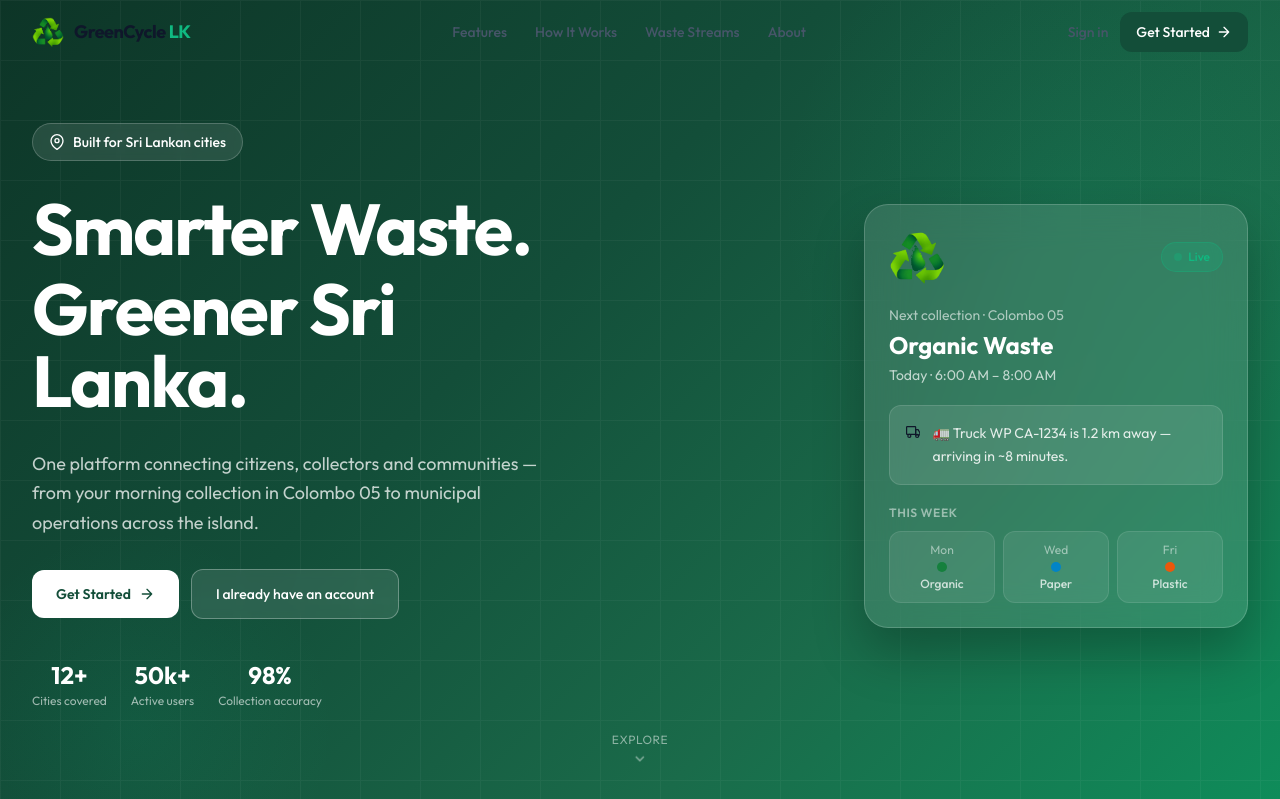
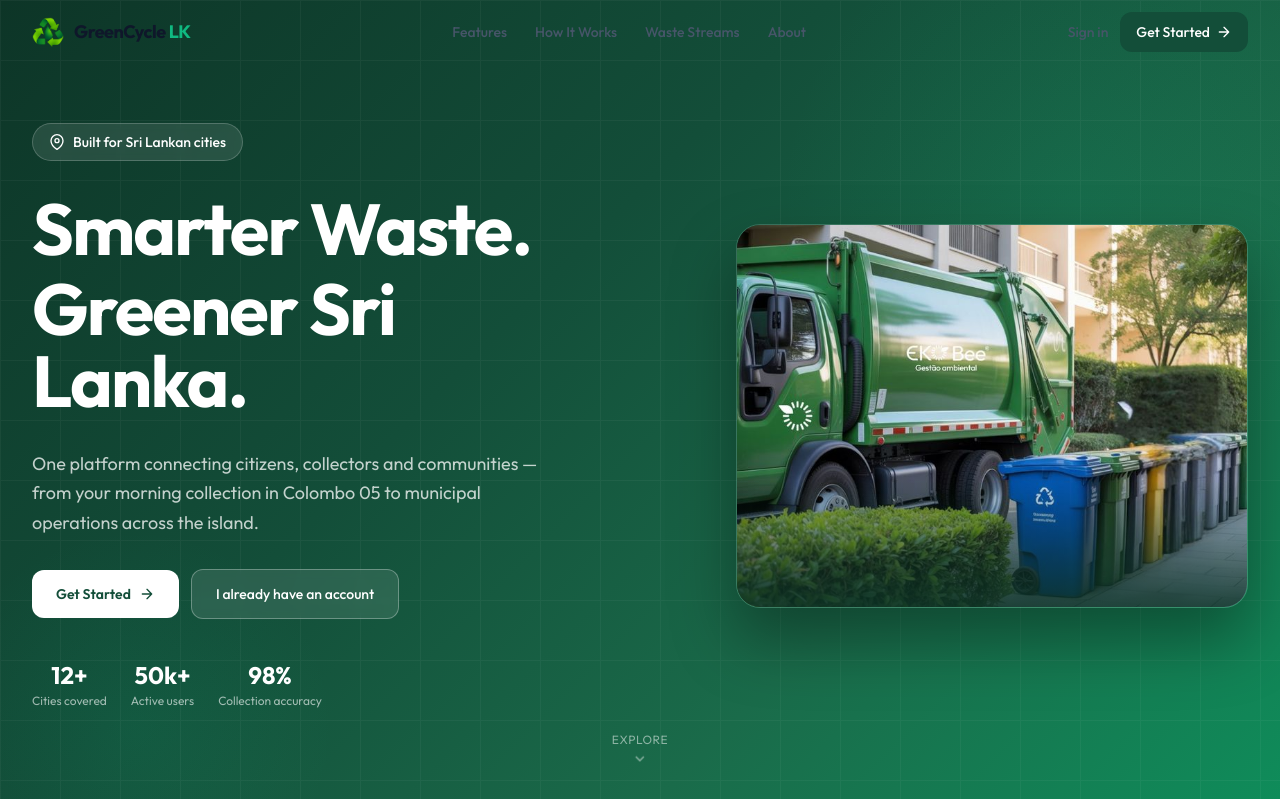
Before and after one commit to She-Codes3/GreenCycle-LK, a React (Vite) app in the folder frontend/: page / in a window 1280 px wide. Shown: the top 799 px of the page. Built offline with nearby package versions, Linux system fonts and the light colour scheme.

Commit message:
Add hero truck image and HeroImage component
Add hero-truck.jpg asset and replace the previous LiveCollectionCard in HomePage.tsx with a new HeroImage component that displays the hero truck photo.

```diff
--- a/frontend/src/features/home/HomePage.tsx
+++ b/frontend/src/features/home/HomePage.tsx
@@ -1,5 +1,6 @@
 import { useState, useEffect } from 'react';
 import greenCycleLogo from '@/assets/GreenCycle-logo.png';
+import heroTruck from '@/assets/hero-truck.jpg';
 import { Link } from 'react-router-dom';
 
 // ─── Inline SVG Icons ──────────────────────────────────────────────────────────
@@ -304,9 +305,9 @@ function HeroSection() {
             </div>
           </div>
 
-          {/* Right: Live collection card */}
+          {/* Right: Hero image */}
           <div className="flex justify-center lg:justify-end">
-            <LiveCollectionCard />
+            <HeroImage />
           </div>
         </div>
       </div>
@@ -326,80 +327,34 @@ function HeroSection() {
   );
 }
 
-function LiveCollectionCard() {
-  const [pulse, setPulse] = useState(true);
-
-  useEffect(() => {
-    const id = setInterval(() => setPulse((v) => !v), 1800);
-    return () => clearInterval(id);
-  }, []);
-
+function HeroImage() {
   return (
-    <div
-      className="w-full max-w-sm rounded-3xl p-6 space-y-5"
-      style={{
-        background: 'rgba(255,255,255,0.12)',
-        border: '1px solid rgba(255,255,255,0.18)',
-        backdropFilter: 'blur(20px)',
-        boxShadow: '0 25px 50px rgba(0,0,0,0.25)',
-      }}
-    >
-      {/* Logo large */}
-      <div className="flex items-center justify-between">
-        <LogoIcon className="w-14 h-14" />
-        <div className="flex items-center gap-1.5 px-3 py-1.5 rounded-full bg-secondary/20 border border-secondary/30">
-          <span
-            className={`w-2 h-2 rounded-full bg-secondary transition-opacity duration-700 ${pulse ? 'opacity-100' : 'opacity-30'}`}
-          />
-          <span className="text-xs font-medium text-secondary">Live</span>
-        </div>
-      </div>
-
-      {/* Next collection info */}
-      <div className="space-y-1">
-        <p className="text-sm text-white/60">Next collection · Colombo 05</p>
-        <p className="text-2xl font-bold text-white">Organic Waste</p>
-        <p className="text-sm text-white/70">Today · 6:00 AM – 8:00 AM</p>
-      </div>
-
-      {/* Truck alert */}
+    <div className="relative w-full max-w-lg">
+      {/* Main image frame */}
       <div
-        className="flex items-start gap-3 rounded-xl p-4"
-        style={{ background: 'rgba(255,255,255,0.1)', border: '1px solid rgba(255,255,255,0.12)' }}
+        className="relative rounded-3xl overflow-hidden"
+        style={{
+          boxShadow: '0 32px 64px rgba(0,0,0,0.35)',
+          border: '1px solid rgba(255,255,255,0.15)',
+        }}
       >
-        <TruckIcon />
-        <p className="text-sm text-white/85 leading-relaxed">
-          🚛 Truck WP CA-1234 is 1.2 km away — arriving in ~8 minutes.
-        </p>
-      </div>
-
-      {/* Schedule grid */}
-      <div className="space-y-2.5">
-        <p className="text-xs font-semibold text-white/50 uppercase tracking-wider">This Week</p>
-        <div className="grid grid-cols-3 gap-2">
-          {[
-            { day: 'Mon', type: 'Organic', color: '#15803d' },
-            { day: 'Wed', type: 'Paper', color: '#0284c7' },
-            { day: 'Fri', type: 'Plastic', color: '#ea580c' },
-          ].map(({ day, type, color }) => (
-            <div
-              key={day}
-              className="rounded-xl p-2.5 text-center"
-              style={{ background: 'rgba(255,255,255,0.08)', border: '1px solid rgba(255,255,255,0.1)' }}
-            >
-              <div className="text-xs text-white/50">{day}</div>
-              <div
-                className="mt-1 w-2.5 h-2.5 rounded-full mx-auto"
-                style={{ background: color }}
-              />
-              <div className="text-xs text-white/75 mt-1 font-medium">{type}</div>
-            </div>
-          ))}
-        </div>
+        <img
+          src={heroTruck}
+          alt="GreenCycle waste collection truck in Colombo"
+          className="w-full h-auto object-cover"
+          style={{ aspectRatio: '4/3' }}
+        />
+        {/* Gradient overlay at bottom */}
+        <div
+          className="absolute inset-x-0 bottom-0 h-32 pointer-events-none"
+          style={{ background: 'linear-gradient(to top, rgba(13,53,39,0.85), transparent)' }}
+        />
       </div>
     </div>
   );
 }
+
+
 
 // ─── Stats Strip ──────────────────────────────────────────────────────────────
 
```
Also changed, not shown: frontend/src/assets/hero-truck.jpg (added).
